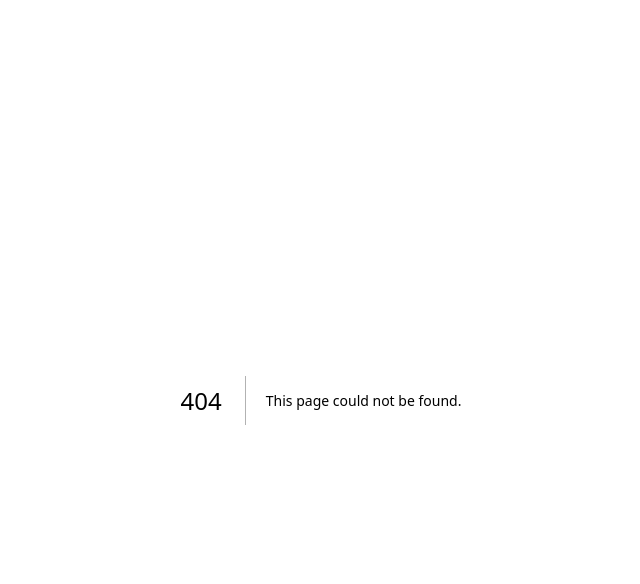
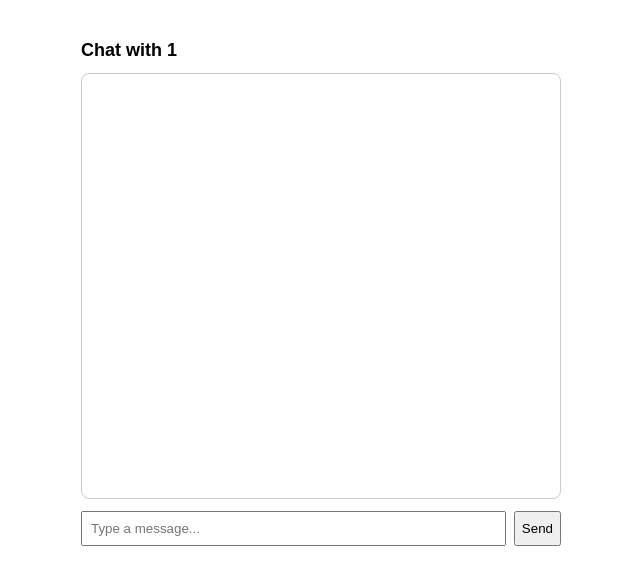
Before and after one commit to oliver7575-blip/lana-omega, a Next.js app: page /widget-test/1 in a window 1280 px wide. Before the commit this address had no page. Shown: the top 584 px of the page, without its empty margins (319-959 px from the left). Built offline with nearby package versions, Linux system fonts and the light colour scheme.

Commit message:
Add WidgetTestPage for chat functionality

```diff
--- /dev/null
+++ b/app/widget-test/[slug]/page.tsx
@@ -0,0 +1,107 @@
+'use client'
+
+import { useState, useEffect, useRef } from 'react'
+import { useParams } from 'next/navigation'
+
+interface ChatMessage {
+  role: 'guest' | 'lana'
+  content: string
+}
+
+export default function WidgetTestPage() {
+  const params = useParams()
+  const slug = params.slug as string
+  const [visitorId, setVisitorId] = useState('')
+  const [messages, setMessages] = useState<ChatMessage[]>([])
+  const [input, setInput] = useState('')
+  const [loading, setLoading] = useState(false)
+  const [error, setError] = useState<string | null>(null)
+  const bottomRef = useRef<HTMLDivElement>(null)
+
+  useEffect(() => {
+    const storageKey = `widget-visitor-${slug}`
+    let id = localStorage.getItem(storageKey)
+    if (!id) {
+      id = crypto.randomUUID()
+      localStorage.setItem(storageKey, id)
+    }
+    setVisitorId(id)
+  }, [slug])
+
+  useEffect(() => {
+    bottomRef.current?.scrollIntoView({ behavior: 'smooth' })
+  }, [messages])
+
+  async function handleSend(e: React.FormEvent) {
+    e.preventDefault()
+    if (!input.trim() || !visitorId) return
+
+    const userMessage = input.trim()
+    setMessages((prev) => [...prev, { role: 'guest', content: userMessage }])
+    setInput('')
+    setLoading(true)
+    setError(null)
+
+    const res = await fetch(`/api/widget/${slug}/chat`, {
+      method: 'POST',
+      headers: { 'Content-Type': 'application/json' },
+      body: JSON.stringify({ visitorId, message: userMessage }),
+    })
+    const json = await res.json()
+    setLoading(false)
+
+    if (!res.ok) {
+      setError(json.error)
+      return
+    }
+    setMessages((prev) => [...prev, { role: 'lana', content: json.reply }])
+  }
+
+  return (
+    <main style={{ maxWidth: 480, margin: '40px auto', fontFamily: 'sans-serif' }}>
+      <h1 style={{ fontSize: 18 }}>Chat with {slug}</h1>
+      <div
+        style={{
+          border: '1px solid #ccc',
+          borderRadius: 8,
+          height: 400,
+          overflowY: 'auto',
+          padding: 12,
+          marginBottom: 12,
+        }}
+      >
+        {messages.map((m, i) => (
+          <div key={i} style={{ marginBottom: 10, textAlign: m.role === 'guest' ? 'right' : 'left' }}>
+            <div
+              style={{
+                display: 'inline-block',
+                padding: '8px 12px',
+                borderRadius: 8,
+                maxWidth: '80%',
+                background: m.role === 'guest' ? '#dbeafe' : '#f0f0f0',
+                whiteSpace: 'pre-wrap',
+                textAlign: 'left',
+              }}
+            >
+              {m.content}
+            </div>
+          </div>
+        ))}
+        {loading && <p style={{ color: '#888' }}>Typing...</p>}
+        <div ref={bottomRef} />
+      </div>
+      {error && <p style={{ color: 'red' }}>{error}</p>}
+      <form onSubmit={handleSend} style={{ display: 'flex', gap: 8 }}>
+        <input
+          value={input}
+          onChange={(e) => setInput(e.target.value)}
+          placeholder="Type a message..."
+          style={{ flex: 1, padding: 8 }}
+        />
+        <button type="submit" disabled={loading}>
+          Send
+        </button>
+      </form>
+    </main>
+  )
+}
```
